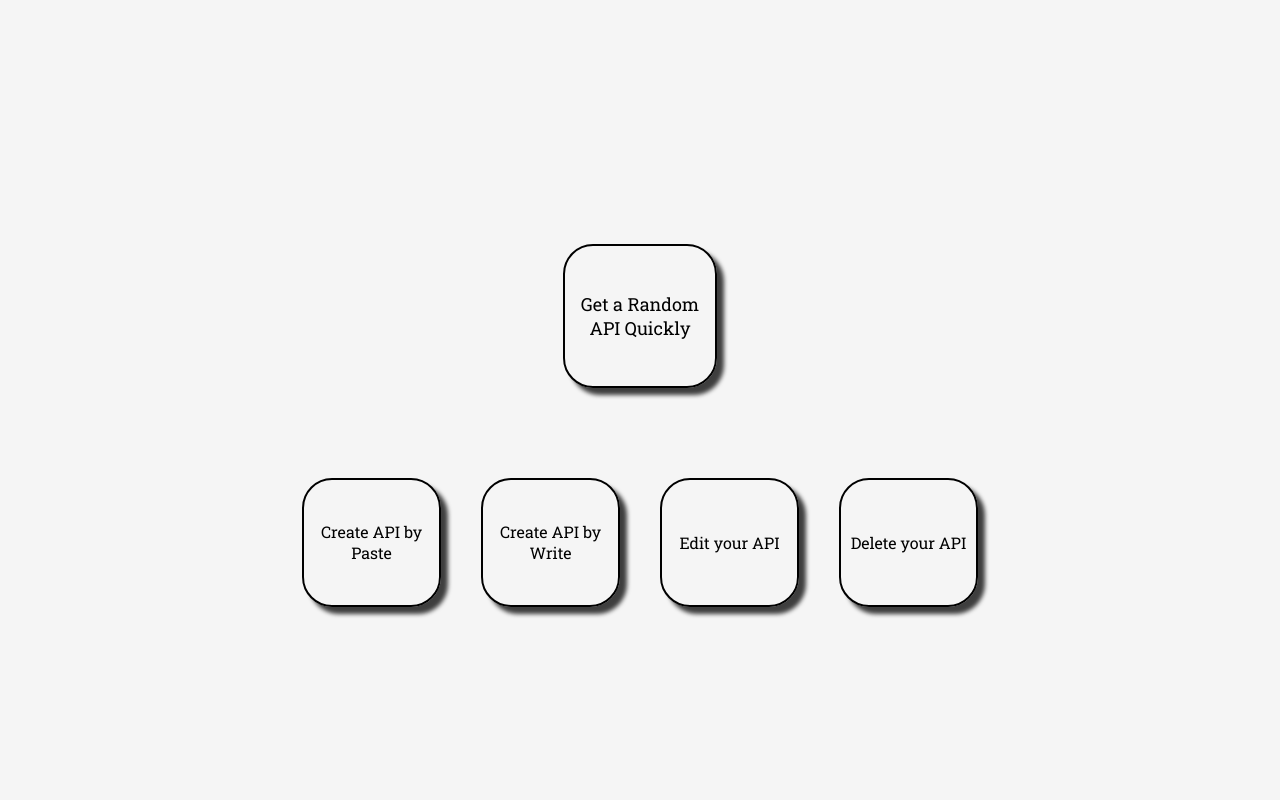
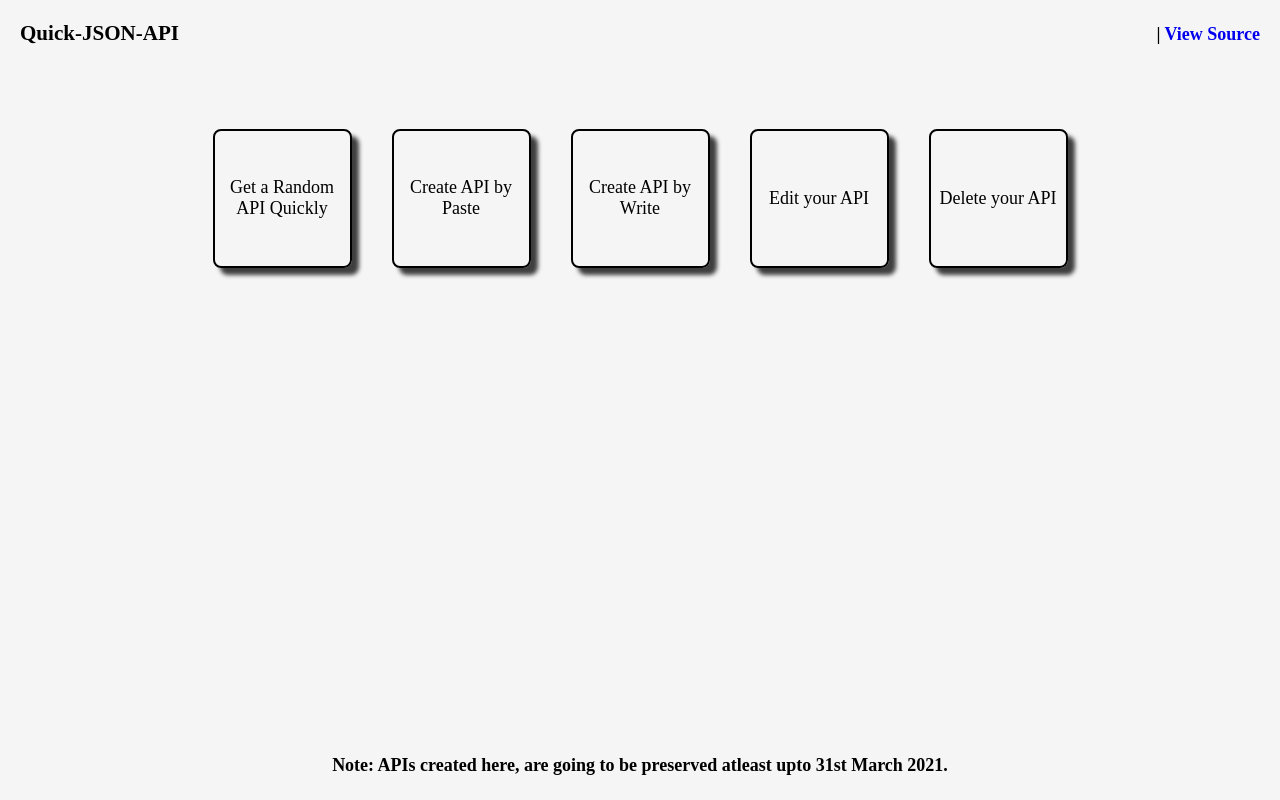
Before and after one commit to YoungMahesh/Quick-json-api, a Next.js app: page / in a window 1280 px wide. Built offline with nearby package versions, Linux system fonts and the light colour scheme.

Commit message:
header and footer added, global-css modified

```diff
--- a/global.css
+++ b/global.css
@@ -1,17 +1,3 @@
-@font-face {
-	font-family: RobotoSlab-Light;
-	src: url(./public/fonts/RobotoSlab-Light.ttf) format('truetype');
-	font-weight: lighter;
-	font-display: swap; /*  Show system font until this font is not loaded*/
-}
-
-@font-face {
-	font-family: RobotoSlab-Regular;
-	src: url(./public/fonts/RobotoSlab-Regular.ttf) format('truetype');
-	font-weight: normal;
-	font-display: swap;
-}
-
 :root {
 	--color-back: whitesmoke;
 	--color-text: black;
@@ -20,94 +6,84 @@
 }
 
 body {
-	font-family: RobotoSlab-Regular, monospace;
+	font-family: serif;
+	font-weight: 300;
 	font-size: 16px;
 	background-color: var(--color-back);
-	margin: 0px;
+	margin: 0;
+	min-height: 100vh;
+	position: relative;
 }
 
 a {
 	text-decoration: none;
 }
 
-input,
-button,
-label {
+input, button, label {
 	padding: 7px;
 	margin: 15px;
 }
 
-
-h1,
-h2,
-h3,
-p,
-a {
+h1, h2, h3, h4, p, a {
 	text-align: center;
 }
 
-h1,
-h2,
-h3,
-pre,
-p {
-	/* used for pop-up messages*/
-	font-family: monospace;
+
+
+header {
+	display: flex;
+	justify-content: space-between;
+	padding: 0 20px;
 }
 
-#container {
-	min-height: calc(100vh - 60px);
-	padding: 30px;
+main {
 	display: flex;
-	flex-direction: column;
+	flex-wrap: wrap;
 	align-items: center;
 	justify-content: center;
+	margin-top: 50px;
 }
 
-.block1,
-.block2 {
+
+.block {
 	color: var(--color-text);
 	border: 2px solid black;
 	box-shadow: 7px 7px 4px 0px rgba(0, 0, 0, 0.75);
-	border-radius: 30px;
+	border-radius: 8px;
 	display: flex;
 	align-items: center;
 	justify-content: center;
 	transition-duration: 0.2s;
+
+	width: 110px;
+	height: 110px;
+	margin: 15px;
 }
 
-.block1:hover,
-.block2:hover {
+.block:hover {
 	transform: scale(1.05);
 	position: relative;
 	bottom: 20px;
 }
 
-.block1 {
-	width: 150px;
-	height: 140px;
-	font-size: 18px;
-	margin-left: auto;
-	margin-right: auto;
-	margin-top: 70px;
-	margin-bottom: 70px;
+
+footer {
+	width: 100%;
+	position: absolute;
+	bottom: 0px;
 }
 
-.block2-container {
-	display: flex;
-	flex-wrap: wrap;
+
+@media screen and (min-width: 700px) {
+	body {
+		font-size: 18px;
+	}
+	main {
+		margin-top: 40px;
+	}
+	.block {
+		width: 135px;
+		height: 135px;
+		margin: 20px;
+	}
 }
-
-.block2 {
-	width: 135px;
-	height: 125px;
-	margin: 20px;
-}
-
-/*               Custom Classes                           */
-
-.center {
-	display: flex;
-	align-items: center;
-	justify-content: center;
-}
--- a/pages/edit.tsx
+++ b/pages/edit.tsx
@@ -25,13 +25,14 @@ const EditAPI = () => {
 	}, [objArr])
 
 	return (
-		<main id='container'>
+		<>
 			<Head>
 				<title>Edit API</title>
 				<meta name='description' content='Edit JSON API' />
 				<link rel='icon' href='/favicon.ico' />
 			</Head>
 
+			<main>
 				{/*         Form1 =>  Get ApiName     */}
 				<div style={currentForm === 'editPage' ? {} : { display: 'none' }}>
 					<label>Provide API-Name:</label>
@@ -80,8 +81,9 @@ const EditAPI = () => {
 					/>
 				</div>
 
-			<h3>{message1}</h3>
+				<h4>{message1}</h4>
 			</main>
+		</>
 	)
 }
 
--- a/pages/index.tsx
+++ b/pages/index.tsx
@@ -3,7 +3,7 @@ import Link from 'next/link'
 
 const Home = () => {
 	return (
-		<main id='container'>
+		<div id='container'>
 			<Head>
 				<title>Quick JSON API</title>
 				<meta
@@ -13,28 +13,36 @@ const Home = () => {
 				<link rel='icon' href='/favicon.ico' />
 			</Head>
 
-			<Link href='/quick'>
-				<a className='block1'>Get a Random API Quickly</a>
-			</Link>
+			<header>
+				<h3>Quick-JSON-API</h3>
+				<h4>| <a href='https://github.com/YoungMahesh/Quick-json-api' target='_blank' >View Source</a></h4>
+			</header>
 
-			<div className='block2-container center'>
+			<main>
+				<Link href='/quick'>
+					<a className='block'>Get a Random API Quickly</a>
+				</Link>
 				<Link href='/paste'>
-					<a className='block2'>Create API by Paste</a>
+					<a className='block'>Create API by Paste</a>
 				</Link>
 
 				<Link href='/create'>
-					<a className='block2'>Create API by Write</a>
+					<a className='block'>Create API by Write</a>
 				</Link>
 
 				<Link href='/edit'>
-					<a className='block2'>Edit your API</a>
+					<a className='block'>Edit your API</a>
 				</Link>
 
 				<Link href='/delete'>
-					<a className='block2'>Delete your API</a>
+					<a className='block'>Delete your API</a>
 				</Link>
-			</div>
-		</main>
+			</main>
+
+			<footer>
+				<h4>Note: APIs created here, are going to be preserved atleast upto 31st March 2021.</h4>
+			</footer>
+		</div>
 	)
 }
 
```
Also changed, not shown: pages/create.tsx (+5 -3 lines), pages/delete.tsx (+5 -2 lines), pages/paste.tsx (+6 -4 lines), pages/quick.tsx (+6 -6 lines), public/fonts/RobotoSlab-Light.ttf (deleted), public/fonts/RobotoSlab-Regular.ttf (deleted). Lines whose indentation alone changed are shown as unchanged.
